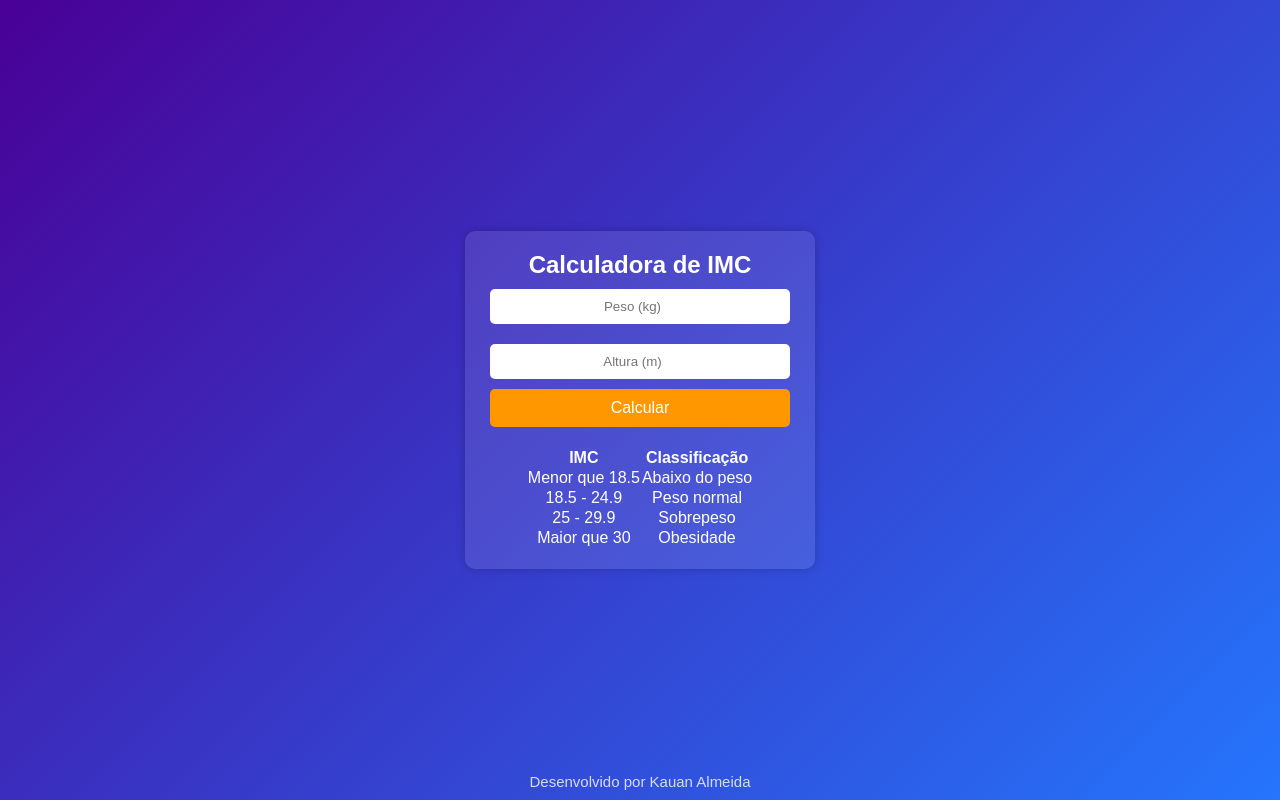
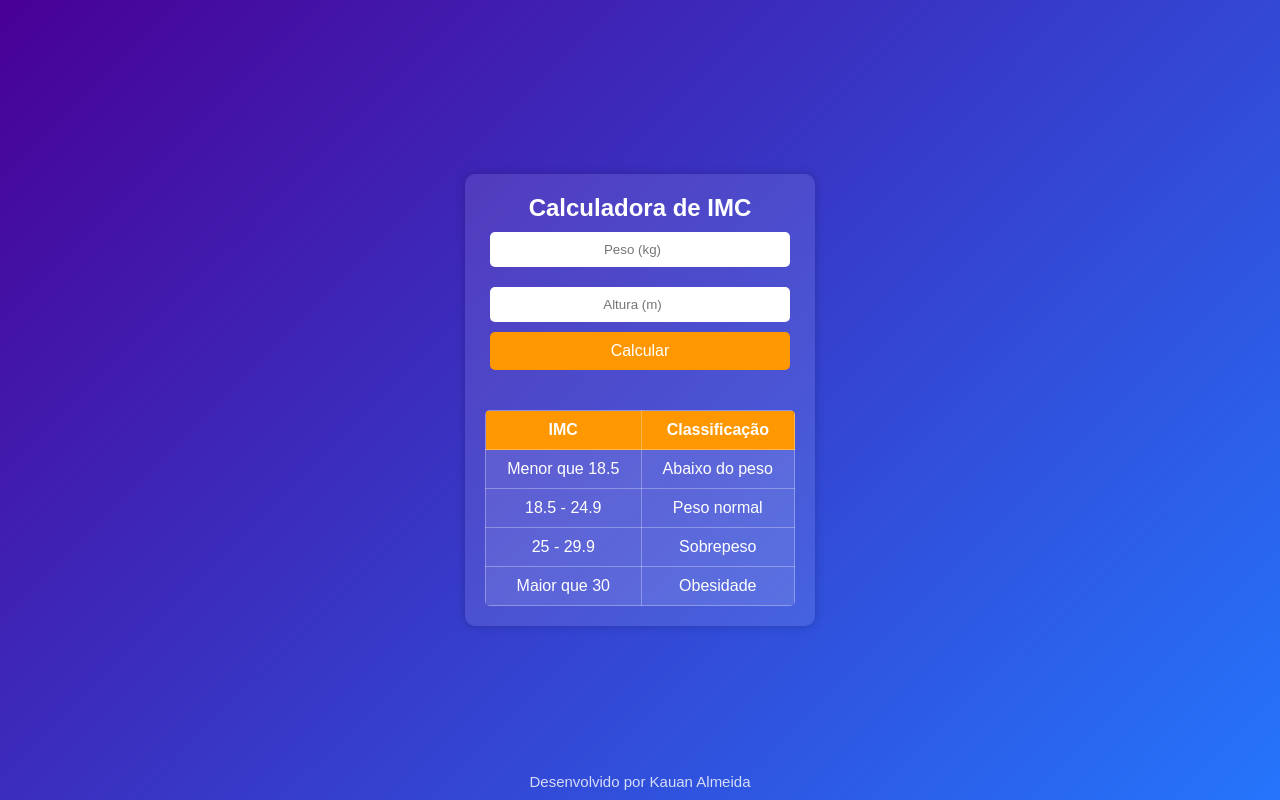
Before and after one commit to kauanalmeidaa/calculadora-imc, a plain HTML site: page index.html in a window 1280 px wide. Drawn offline with Linux system fonts and the light colour scheme.

Commit message:
Update style.css
Alteração no estilo da tabela.

```diff
--- a/style.css
+++ b/style.css
@@ -82,3 +82,36 @@ button:hover {
     color: #ff9800;
     transition: 0.3s ease-in-out;
 }
+
+.tabela-container {
+    margin-top: 20px;
+    width: 100%;
+    max-width: 350px;
+}
+
+table {
+    width: 100%;
+    border-collapse: collapse;
+    background: rgba(255, 255, 255, 0.1);
+    border-radius: 5px;
+    overflow: hidden;
+}
+
+th, td {
+    padding: 10px;
+    text-align: center;
+    border: 1px solid rgba(255, 255, 255, 0.3);
+}
+
+th {
+    background: #ff9800;
+    color: white;
+}
+
+tr {
+    transition: background 0.3s ease;
+}
+
+.destacado {
+    background-color: rgba(255, 255, 0, 0.5);
+}
```
